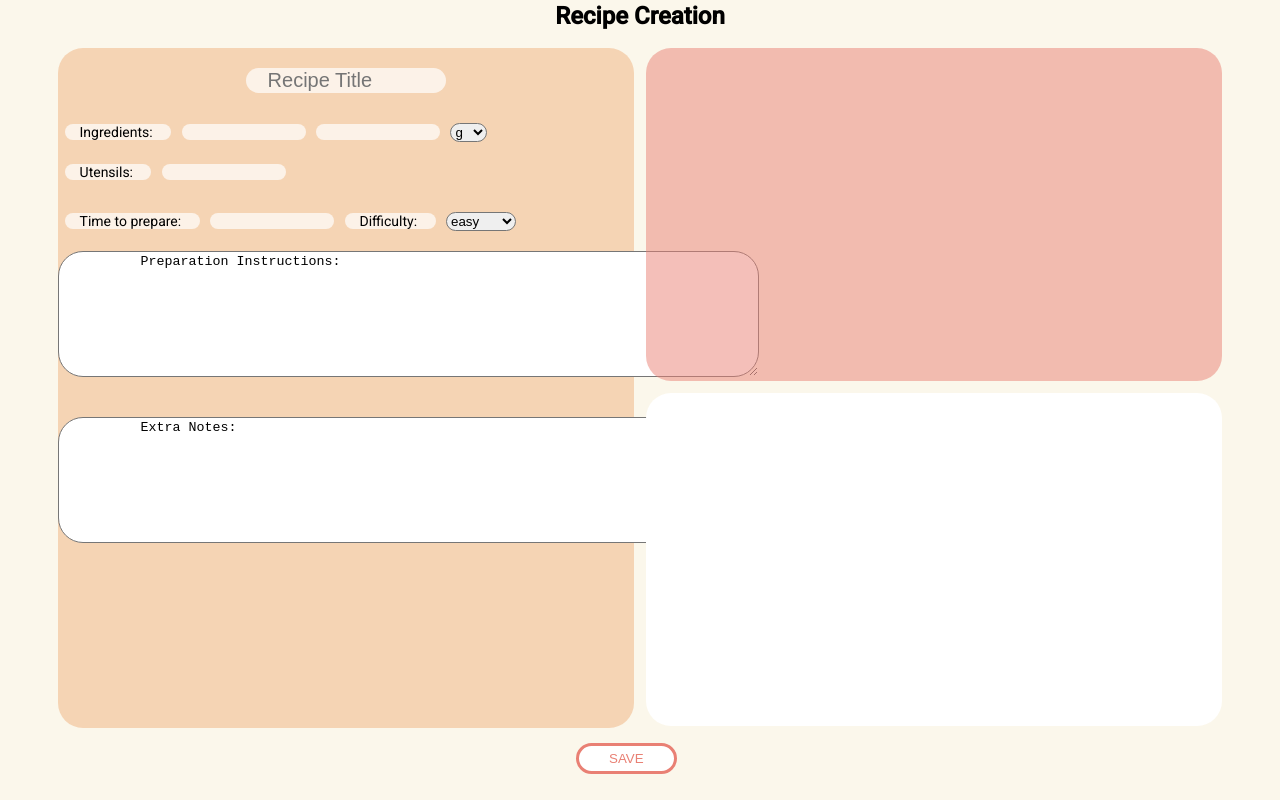
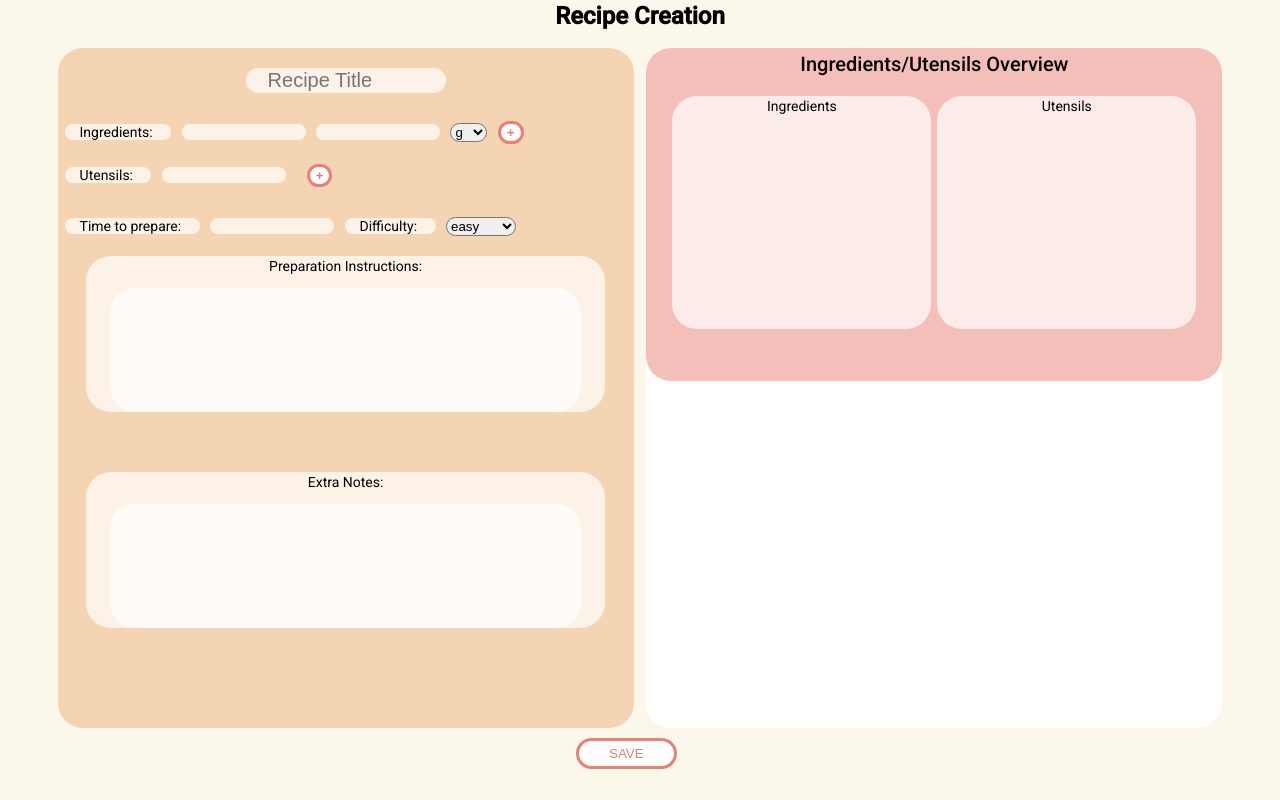
Before and after one commit to EnsyFane/ProiectColectivG4-2021, an Angular app in the folder iChef-WebUi/: page / in a window 1280 px wide. Built offline with nearby package versions, Linux system fonts and the light colour scheme.

Commit message:
overview done

```diff
--- a/iChef-WebUi/src/app/components/recipe-page/recipe-page.component.html
+++ b/iChef-WebUi/src/app/components/recipe-page/recipe-page.component.html
@@ -28,6 +28,12 @@
           <option value="l">l</option>
         </select>
 
+        <button class="plus">
+
+          +
+
+        </button>
+
 
 
         <br><br>
@@ -41,6 +47,11 @@
               <input class="input-smaller">
             </span>&nbsp;&nbsp;
 
+            <button class="plus">
+
+              +
+
+            </button>
 
         <br><br>
 
@@ -65,20 +76,22 @@
               </select>&nbsp;&nbsp;
 
         <br><br>
+       <div class="field">
+
+        <p>Preparation Instructions:</p>
 
         <textarea rows = "8" cols = "85" name = "instructions">
-          Preparation Instructions:
-       </textarea>
 
-       <br><br>
+        </textarea>
 
+      </div>
+     <br><br>
+     <div class="field">
+      <p> Extra Notes: </p>
+      <textarea rows = "8" cols = "85" name = "extranotes">
+     </textarea>
 
-
-        <textarea rows = "8" cols = "85" name = "extranotes">
-          Extra Notes:
-       </textarea>
-
-       <br><br>
+     </div>
 
   </div>
 
@@ -88,35 +101,15 @@
   <div class="right">
 
       <div class="up">
-  <!-- MATERIAL ANGULAR  table with buttons to remove and add data-->
+          <h2>Ingredients/Utensils Overview</h2>
+          <div class = "ingredients-overview-left">
+            <p>Ingredients</p>
 
-  <!-- <div class="demo-button-container">
-    <button mat-raised-button (click)="addData()" class="demo-button">
-      Add data
-    </button>
-    <button
-        mat-raised-button
-        [disabled]="!dataSource.length"
-        (click)="removeData()"
-        class="demo-button">
-      Remove data
-    </button>
-  </div> -->
+          </div>
 
-  <!-- <table mat-table [dataSource]="dataSource" class="mat-elevation-z8 demo-table">
-
-    <ng-container matColumnDef="position">
-      <th mat-header-cell *matHeaderCellDef>No.</th>
-      <td mat-cell *matCellDef="let element">{{element.position}}</td>
-    </ng-container>
-
-
-    <ng-container matColumnDef="name">
-      <th mat-header-cell *matHeaderCellDef>Name</th>
-      <td mat-cell *matCellDef="let element">{{element.name}}</td>
-    </ng-container>
-
-  </table>  -->
+          <div class= "utensils-overview-right">
+            <p>Utensils</p>
+          </div>
 
 
       </div>
--- a/iChef-WebUi/src/app/components/recipe-page/recipe-page.component.scss
+++ b/iChef-WebUi/src/app/components/recipe-page/recipe-page.component.scss
@@ -4,6 +4,11 @@
 h1 {
   text-align: center;
   font-weight: bold;
+
+}
+
+h2 {
+  text-align: center;
 
 }
 
@@ -66,6 +71,7 @@ body {
   margin-right: 4.5%;
   margin-left: 0.5%;
   box-sizing: border-box;
+  background-color: white;
 
 }
 
@@ -78,14 +84,19 @@ body {
   margin-left: 45%;
 }
 
+.plus {
+  @include secondary-button();
+  margin-left: 1.8%;
+  font-weight: bold;
+
+}
+
 
 mat-form-field {
   background-color: $white-transparent;
   border-radius: 25px;
   height: 20px;
 }
-
-
 
 
 .input{
@@ -151,9 +162,61 @@ select {
 
 textarea {
   border-radius: 25px;
-  // margin-left: 30px;
-  // margin-top: 30 px;
   display: block;
   margin: auto;
+  resize: none;
+  width: 90%;
+  background-color: $white-transparent;
+  border: none;
+  margin-bottom: 20px;
 
 }
+
+
+
+.field{
+
+  background-color: $white-transparent;
+  z-index: 1;
+  width: 90%;
+  border-radius: 25px;
+  top: 20px;
+  margin:auto;
+  margin-bottom: 20px;
+
+}
+
+
+
+p{
+  text-align: center;
+}
+
+
+.ingredients-overview-left {
+  height: 70%;
+  width: 45%;
+  display: inline-block;
+  border-radius: 25px;
+
+  background-color: $white-transparent;
+  margin-left: 4.5%;
+  margin-right: 0.5%;
+  box-sizing: border-box;
+}
+
+
+.utensils-overview-right {
+  height: 70%;
+  width: 45%;
+  display: inline-block;
+  border-radius: 25px;
+
+  margin-right: 4.5%;
+  margin-left: 0.5%;
+
+  box-sizing: border-box;
+  background-color: $white-transparent;
+
+
+}
```
